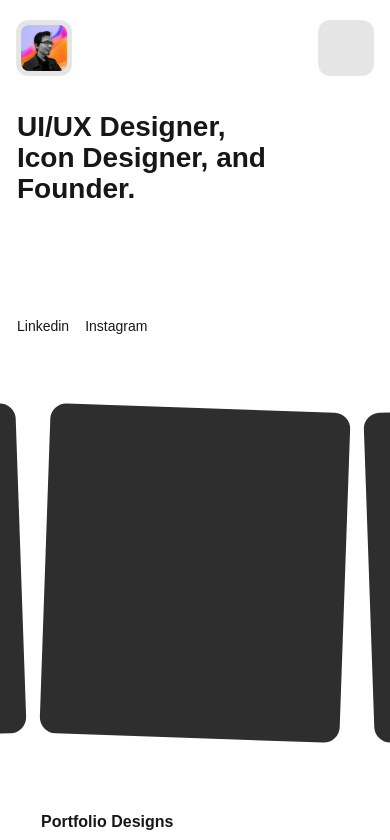
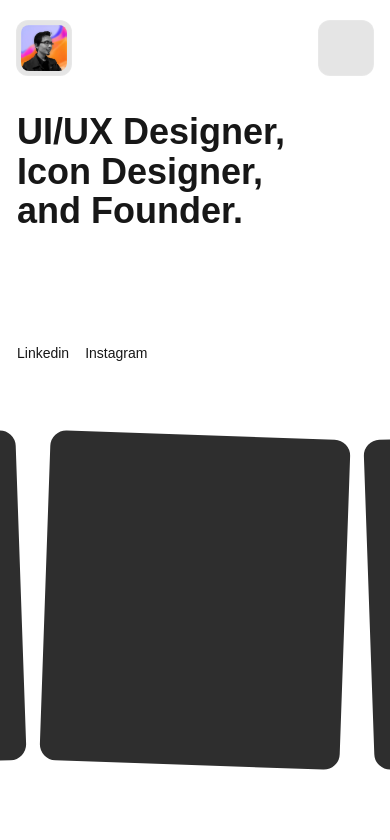
Before and after one commit to mmriz16/portfolio-latest, a Next.js app: page / in a window 390 px wide. Shown: the top 840 px of the page. Built offline with nearby package versions, Linux system fonts and the light colour scheme.

Commit message:
style(components): adjust responsive layouts and typography
Update container, navbar, and hero component styles to improve responsiveness across breakpoints. Modify max-width values and padding for better layout consistency, and increase base font size for better readability.

```diff
--- a/src/app/components/container.tsx
+++ b/src/app/components/container.tsx
@@ -4,7 +4,7 @@ import { ReactNode } from 'react';
 
 export default function Container({ children }: { children: ReactNode }) {
   return (
-    <div className="container max-w-5xl mx-auto px-4 md:px-6 py-12 bg-white/5 border-x-1 border-white/10 md:max-w-5xl max-w-full md:px-6 px-0">
+    <div className="container mx-auto py-12 bg-white/5 border-x-1 border-white/10 lg:max-w-3xl xl:max-w-5xl max-w-full md:px-6 px-4">
 
       {children}
     </div>
--- a/src/app/components/navbar.tsx
+++ b/src/app/components/navbar.tsx
@@ -5,7 +5,7 @@ import Link from 'next/link';
 
 export default function Navbar() {
   return (
-    <div className="container w-full max-w-5xl mx-auto px-4 md:px-12 fixed top-5 left-1/2 -translate-x-1/2 flex justify-between">
+    <div className="container w-full  lg:max-w-3xl xl:max-w-5xl mx-auto px-4 md:px-12 fixed top-5 left-1/2 -translate-x-1/2 flex justify-between">
       <div className="p-1 rounded-xl bg-black/10 w-fit h-fit border border-white/10 backdrop-blur-xl">
         <Link href="/"><Image className="rounded-lg" width={46} height={46} src="/img/profile.jpg" alt="profile" /></Link>
       </div>
--- a/src/app/pages/home/hero.tsx
+++ b/src/app/pages/home/hero.tsx
@@ -6,7 +6,7 @@ export default function Hero() {
     <Container>
       <div className="grid grid-flow-row auto-rows-max gap-4 md:gap-7 md:mx-6 md:px-0 mt-16 md:mt-24">
         <div className="col-span-8">
-          <h1 id='title' className="text-[28px] md:text-5xl font-bold leading-[1.1]">UI/UX Designer,<br/> Icon Designer, and Founder.</h1>
+          <h1 id='title' className="text-[36px] md:text-5xl font-bold leading-[1.1]">UI/UX Designer,<br/> Icon Designer, and Founder.</h1>
         </div>
         <div className="col-span-10">
           <p id='desc' className="text-sm md:text-base font-medium text-white/50">I’m Rizky, a Graphic Designer and UI/UX Designer based in Bandung City. I’m the founder and CEO of Termicons, where we develop technologies that empower regular people to explore space on their own terms.
```
